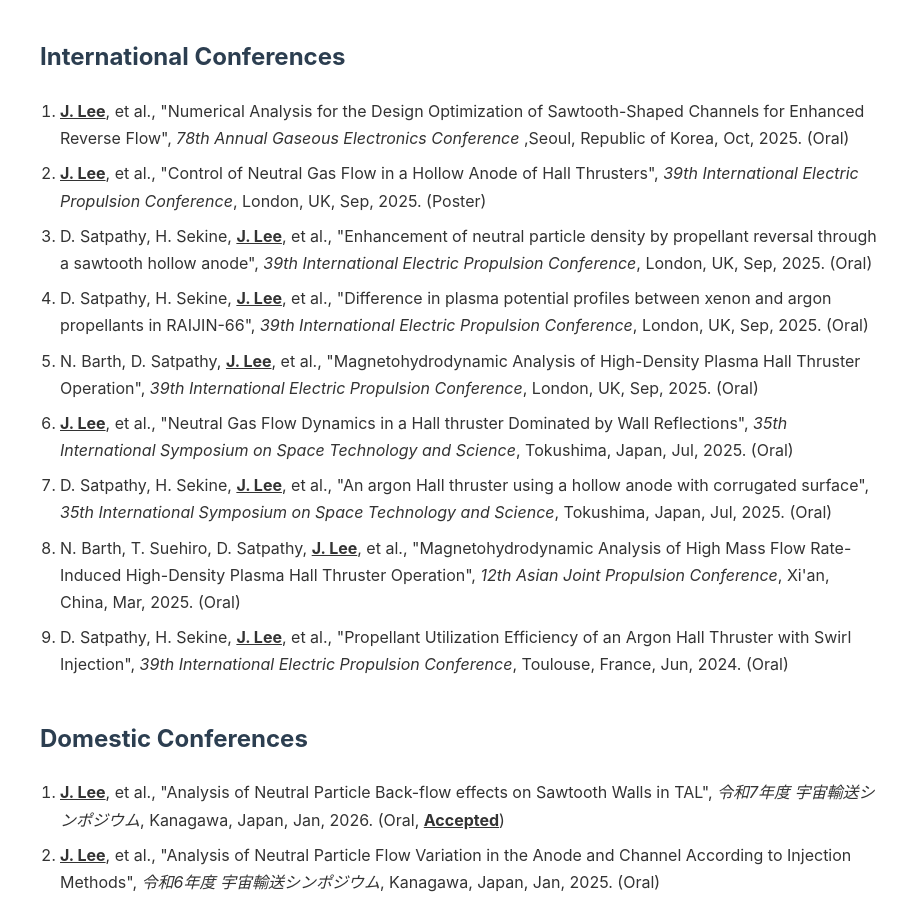
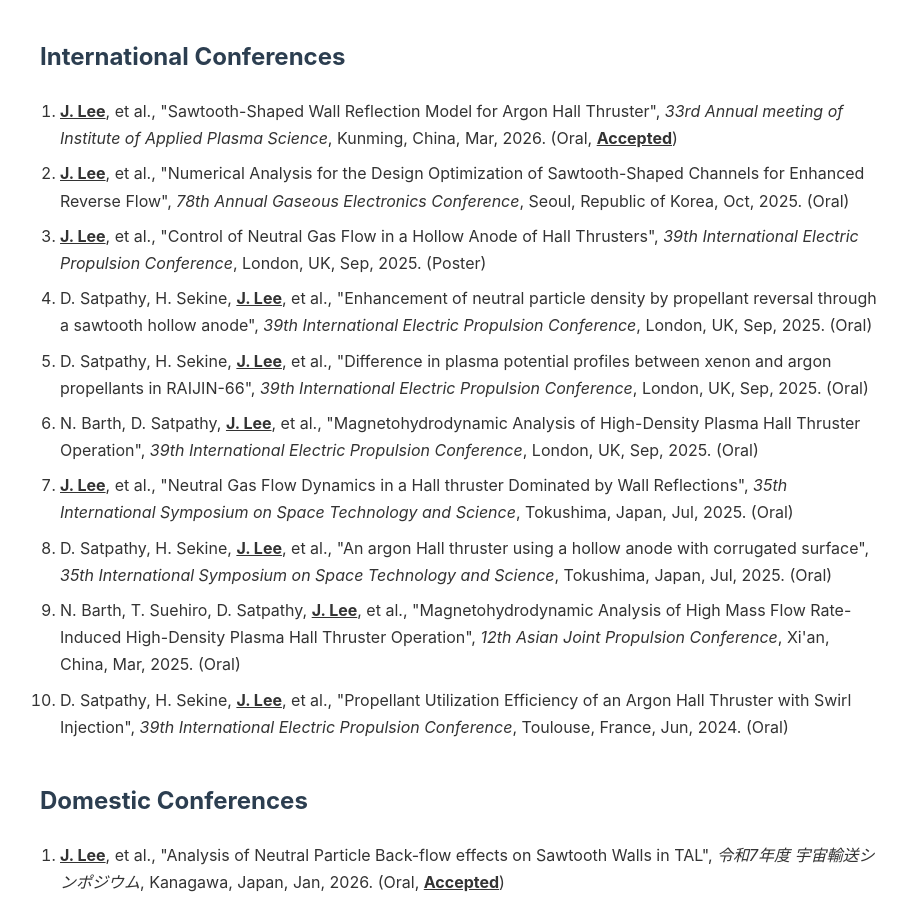
Before and after one commit to SkantFocs/SkantFocs.github.io, a plain HTML site: page index.html in a window 1280 px wide. Shown: the part 1260-2158 px from the top of the page, without its empty margins (320-1227 px from the left). Drawn offline with Linux system fonts and the light colour scheme.

Commit message:
Update index.html

```diff
--- a/index.html
+++ b/index.html
@@ -420,10 +420,9 @@
     <ol class="normal-list">
 
 
+    <li><strong><u>J. Lee</u></strong>, et al., "Sawtooth-Shaped Wall Reflection Model for Argon Hall Thruster", <em>33rd Annual meeting of Institute of Applied Plasma Science</em>, Kunming, China, Mar, 2026. (Oral, <strong><u>Accepted</u></strong>)</li>
 
-    <li><strong><u>J. Lee</u></strong>, et al., "Numerical Analysis for the Design Optimization of Sawtooth-Shaped Channels for Enhanced Reverse Flow", <em>78th Annual Gaseous Electronics Conference
-
-</em>,Seoul, Republic of Korea, Oct, 2025. (Oral)</li>
+    <li><strong><u>J. Lee</u></strong>, et al., "Numerical Analysis for the Design Optimization of Sawtooth-Shaped Channels for Enhanced Reverse Flow", <em>78th Annual Gaseous Electronics Conference</em>, Seoul, Republic of Korea, Oct, 2025. (Oral)</li>
 
     <li><strong><u>J. Lee</u></strong>, et al., "Control of Neutral Gas Flow in a Hollow Anode of Hall Thrusters", <em>39th International Electric Propulsion Conference</em>, London, UK, Sep, 2025. (Poster)</li>
 
```
